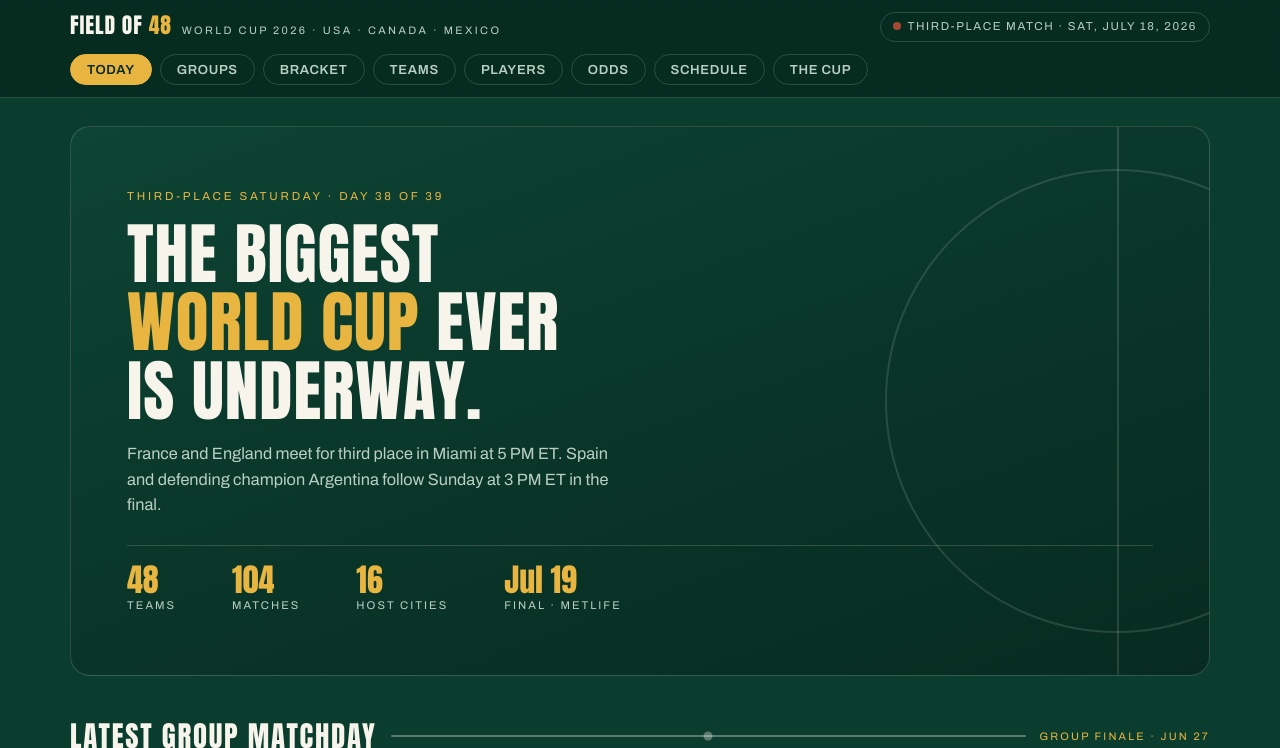
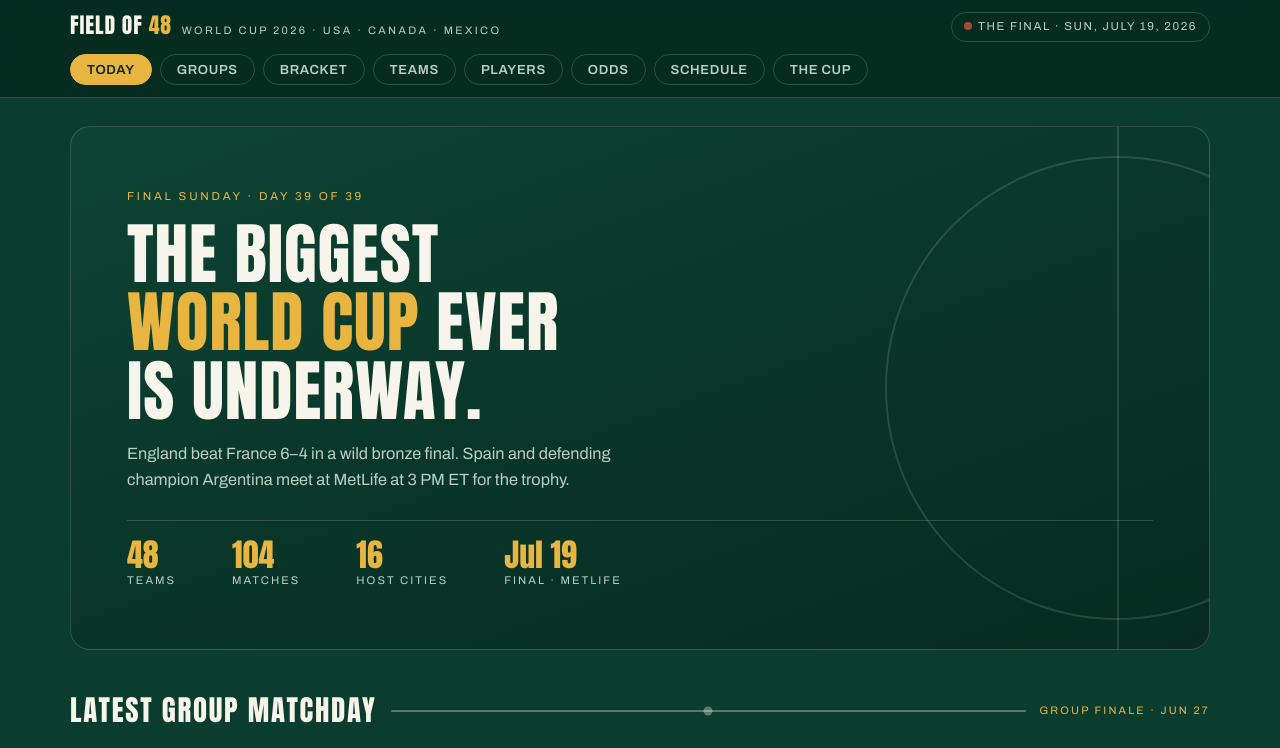
Before and after one commit to jacobaross/wc26-dashboard, a website: page public/index.html in a window 1280 px wide. Shown: the top 748 px of the page. Drawn offline with Linux system fonts and the light colour scheme.

Commit message:
wc26: result Jul 18 (FRA 4-6 ENG)

```diff
--- a/public/index.html
+++ b/public/index.html
@@ -570,7 +570,7 @@ footer{
       <span class="mark">FIELD OF <em>48</em></span>
       <span class="sub">World Cup 2026 · USA · Canada · Mexico</span>
     </a>
-    <span class="matchday-chip"><span class="live-dot"></span>Third-place match · Sat, July 18, 2026</span>
+    <span class="matchday-chip"><span class="live-dot"></span>The Final · Sun, July 19, 2026</span>
   </div>
   <nav class="tabs" role="tablist" aria-label="Dashboard sections">
     <button class="tab active" data-tab="today" role="tab" aria-selected="true">Today</button>
@@ -590,9 +590,9 @@ footer{
   <section class="panel active" id="panel-today" role="tabpanel">
     <div id="live-mode-root" aria-live="polite"></div>
     <div class="hero">
-      <span class="kicker">Third-place Saturday · Day 38 of 39</span>
+      <span class="kicker">Final Sunday · Day 39 of 39</span>
       <h1>The biggest <span class="accent">World Cup</span> ever is underway.</h1>
-      <p class="lede">France and England meet for third place in Miami at 5 PM ET. Spain and defending champion Argentina follow Sunday at 3 PM ET in the final.</p>
+      <p class="lede">England beat France 6–4 in a wild bronze final. Spain and defending champion Argentina meet at MetLife at 3 PM ET for the trophy.</p>
       <div class="hero-stats">
         <div class="hstat"><div class="n">48</div><div class="l">Teams</div></div>
         <div class="hstat"><div class="n">104</div><div class="l">Matches</div></div>
@@ -631,12 +631,12 @@ footer{
     <div class="bracket-primer">
       <div>
         <h3>Spain–Argentina at MetLife</h3>
-        <p>Spain shut out France 2–0, then Argentina scored twice late to beat England 2–1. The finalists meet Sunday after France–England for third place Saturday.</p>
+        <p>England took bronze with a wild 6–4 win over France. Spain and defending champion Argentina meet Sunday for the trophy.</p>
       </div>
       <div class="primer-list">
         <div class="primer-pill"><strong>Tap</strong> any team to open its profile and group fixtures.</div>
         <div class="primer-pill"><strong>Source</strong> FIFA calendar slots plus the official third-place combination.</div>
-        <div class="primer-pill"><strong>Next</strong> France–England Saturday; Spain–Argentina Sunday.</div>
+        <div class="primer-pill"><strong>Next</strong> Spain–Argentina Sunday at 3 PM ET.</div>
       </div>
     </div>
     <div class="bracket-grid" id="bracket-r32"></div>
@@ -781,7 +781,7 @@ footer{
 </div>
 
 <footer>
-  Field of 48 · Standings and bracket current as of Saturday, July 18, 2026 · Odds as of July 16 · Built for fun, refreshed by you
+  Field of 48 · Standings and bracket current as of Sunday, July 19, 2026 · Odds as of July 16 · Built for fun, refreshed by you
 </footer>
 
 <script>
@@ -828,7 +828,7 @@ const TEAMS = {
   "Saudi Arabia":{fl:"🇸🇦",g:"H",star:"Salem Al-Dawsari · giant-killer",hist:"7th appearance",odds:null,blurb:"Never forget: they beat Argentina in 2022, the eventual champions' only loss. This time the Green Falcons drew Uruguay and Cape Verde but the 4–0 Spain loss left them fourth in Group H."},
   "Uruguay":{fl:"🇺🇾",g:"H",star:"Federico Valverde · engine of chaos",hist:"15th appearance · 2 titles",odds:null,blurb:"Marcelo Bielsa's Uruguay arrived as a live sleeper but never found the win: 1–1 with Saudi Arabia, 2–2 with Cape Verde and a 1–0 loss to Spain. Two points left the two-time champions third in Group H and out."},
   // Group I
-  "France":{fl:"🇫🇷",g:"I",star:"Kylian Mbappé · inevitable",hist:"17th appearance · 2 titles · 2022 finalists",odds:"OUT",blurb:"France swept Group I like co-favorites should: 3–1 over Senegal, 3–0 over Iraq and 4–1 over Norway, then Mbappé's brace carried a 3–0 Round-of-32 win over Sweden. His penalty beat Paraguay 1–0 in the last 16; Mbappé and Dembélé then scored six minutes apart to beat Morocco 2–0. Spain's 2–0 semifinal shutout sent Les Bleus to Saturday's third-place game against England."},
+  "France":{fl:"🇫🇷",g:"I",star:"Kylian Mbappé · inevitable",hist:"17th appearance · 2 titles · 2022 finalists",odds:"OUT",blurb:"France swept Group I like co-favorites should: 3–1 over Senegal, 3–0 over Iraq and 4–1 over Norway, then Mbappé's brace carried a 3–0 Round-of-32 win over Sweden. His penalty beat Paraguay 1–0 in the last 16; Mbappé and Dembélé then scored six minutes apart to beat Morocco 2–0. Spain's 2–0 semifinal shutout ended the title run, and a chaotic 6–4 loss to England left Les Bleus fourth. Mbappé's brace still gave him the career World Cup goals record."},
   "Senegal":{fl:"🇸🇳",g:"I",star:"Iliman Ndiaye · silk in tight spaces",hist:"4th appearance",odds:null,blurb:"The Lions of Teranga are perennially Africa's most complete team — fast, physical, and tournament-tested. Losses to France and Norway hurt, but a 5–0 rout of Iraq left Senegal third in Group I and through as the final best-third qualifier. Senegal led Belgium 2–0 late before a 3–2 extra-time exit."},
   "Norway":{fl:"🇳🇴",g:"I",star:"Erling Haaland · 9 goals in qualifying... per month, it felt like",hist:"4th appearance · first since 1998",odds:null,blurb:"The dark horse everyone agrees on delivered: Norway beat Iraq 4–1, survived Senegal 3–2 and followed France through as Group I runner-up. Haaland's late winner beat Ivory Coast, then his brace stunned Brazil 2–1 and sent Norway to its first World Cup quarterfinal. Bellingham scored twice as England ended the run 2–1 after extra time."},
   "Iraq":{fl:"🇮🇶",g:"I",star:"Aymen Hussein · target man",hist:"2nd appearance · first since 1986",odds:null,blurb:"Winners of the intercontinental playoff, the Lions of Mesopotamia returned after 40 years and reminded everyone what this tournament means. The group itself was brutal: three losses, no points, and an early exit from Group I."},
@@ -843,7 +843,7 @@ const TEAMS = {
   "Colombia":{fl:"🇨🇴",g:"K",star:"Luis Díaz · prime-years brilliance",hist:"7th appearance",odds:null,blurb:"Los Cafeteros backed the dark-horse talk: wins over Uzbekistan and DR Congo plus a 0–0 draw with Portugal won Group K. Jhon Arias' goal beat Ghana 1–0 in the Round of 32, but Switzerland ended the run 4–3 on penalties after a 0–0 last-16 grind."},
   "DR Congo":{fl:"🇨🇩",g:"K",star:"Cédric Bakambu · poacher",hist:"2nd appearance · first since 1974 (as Zaire)",odds:null,blurb:"The Leopards' return after 52 years had bite: a 1–1 draw with Portugal and a 3–1 win over Uzbekistan left DR Congo third in Group K and through as a best-third qualifier. They scared England early, but Harry Kane's brace ended the run 2–1."},
   // Group L
-  "England":{fl:"🏴",g:"L",star:"Jude Bellingham + Harry Kane",hist:"17th appearance · champions 1966",odds:"OUT",blurb:"Tuchel's England did the grown-up thing: beat Croatia 4–2, drew Ghana 0–0, then handled Panama 2–0 to win Group L. Kane's late brace rescued a 2–1 comeback over DR Congo, and 10-man England held off Mexico 3–2 at the Azteca. Bellingham's brace beat Norway 2–1 after extra time, but Argentina's late comeback ended the final dream 2–1 and sent England to the third-place game against France."},
+  "England":{fl:"🏴",g:"L",star:"Jude Bellingham + Harry Kane",hist:"17th appearance · champions 1966",odds:"OUT",blurb:"Tuchel's England did the grown-up thing: beat Croatia 4–2, drew Ghana 0–0, then handled Panama 2–0 to win Group L. Kane's late brace rescued a 2–1 comeback over DR Congo, and 10-man England held off Mexico 3–2 at the Azteca. Bellingham's brace beat Norway 2–1 after extra time before Argentina's late comeback ended the final dream 2–1. Saka's hat trick powered a chaotic 6–4 win over France and England's best World Cup finish since 1966."},
   "Croatia":{fl:"🇭🇷",g:"L",star:"Luka Modrić · maestro at 40",hist:"7th appearance · 2018 finalists, 3rd in 2022",odds:null,blurb:"Croatia started with a 4–2 loss to England and somehow did the Croatia thing anyway: 1–0 over Panama, 2–1 over Ghana, Group L runner-up. Portugal's 2–1 stoppage-time escape ended Modrić's last miracle tour in the Round of 32."},
   "Ghana":{fl:"🇬🇭",g:"L",star:"Mohammed Kudus · box-office",hist:"5th appearance",odds:null,blurb:"The Black Stars gave themselves a real shot — beat Panama, held England, then lost a tight 2–1 decider to Croatia. Four points left Ghana third in Group L and through as a best-third qualifier, but Colombia's 1–0 Round-of-32 win ended the campaign."},
   "Panama":{fl:"🇵🇦",g:"L",star:"Adalberto Carrasquilla · midfield brain",hist:"2nd appearance · first since 2018",odds:null,blurb:"Los Canaleros returned better organized but still couldn't find the breakthrough: losses to Ghana, Croatia and England ended the campaign without a goal. The hunt for Panama's first World Cup win rolls on."}
@@ -986,7 +986,7 @@ const BRACKET = {
       {n:102,d:"Jul 15",v:"Atlanta Stadium",homeSeed:"W99",awaySeed:"W100",s:[1,2],note:"Enzo and Martínez struck late; Argentina reach final"}
     ]},
     {name:"Final weekend",tag:"Jul 18–19",matches:[
-      {n:103,d:"Jul 18",t:"5:00 PM ET",v:"Miami Stadium",homeSeed:"RU101",awaySeed:"RU102",label:"Third-place match"},
+      {n:103,d:"Jul 18",v:"Miami Stadium",homeSeed:"RU101",awaySeed:"RU102",s:[4,6],label:"Third-place match",note:"Saka hat trick gave England bronze in a 10-goal classic"},
       {n:104,d:"Jul 19",t:"3:00 PM ET",v:"New York/New Jersey Stadium",homeSeed:"W101",awaySeed:"W102",label:"Final"}
     ]}
   ]
@@ -1333,9 +1333,9 @@ const ODDS = [
 /* ================= HELPERS ================= */
 const esc = s => String(s ?? '').replace(/&/g,"&amp;").replace(/</g,"&lt;").replace(/>/g,"&gt;").replace(/"/g,"&quot;");
 const fl = t => TEAMS[t] ? TEAMS[t].fl : "🏳️";
-const TODAY_DATE = "Jul 18";
+const TODAY_DATE = "Jul 19";
 const LATEST_MATCH_DATE = "Jun 27";
-const MATCHDAY_CHIP_TEXT = "Third-place match · Sat, July 18, 2026";
+const MATCHDAY_CHIP_TEXT = "The Final · Sun, July 19, 2026";
 const MATCHDAY_LIVE_TEXT = "LIVE · World Cup";
 const MATCHDAY_FINAL_TEXT = "Full time";
 const FIFA_COMPETITION_ID = "17";
```
